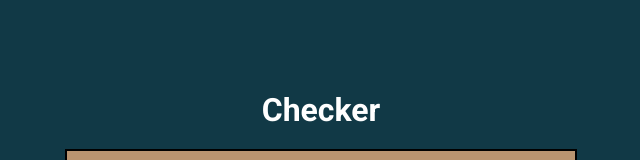
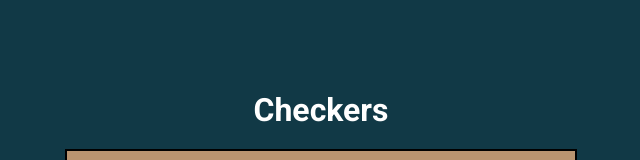
Before and after one commit to Debiddo618/checker-js, a plain HTML site: page index.html in a window 1280 px wide. Shown: the top 160 px of the page, 319-959 px from the left. Drawn offline with Linux system fonts and the light colour scheme.

Commit message:
updated the README

```diff
--- a/index.html
+++ b/index.html
@@ -5,10 +5,10 @@
     <meta name="viewport" content="width=device-width, initial-scale=1.0">
     <script defer src="script.js"></script>
     <link rel="stylesheet" href="styles.css">
-    <title>Checker</title>
+    <title>Checkers</title>
 </head>
 <body>
-    <h1>Checker</h1>
+    <h1>Checkers</h1>
     <div class="checker-board"></div>
     <h2 id="message"></h2>
 </body>
```
Also changed, not shown: images/gamePlay.png (added), images/gameStart.png (added), 1 other file.
